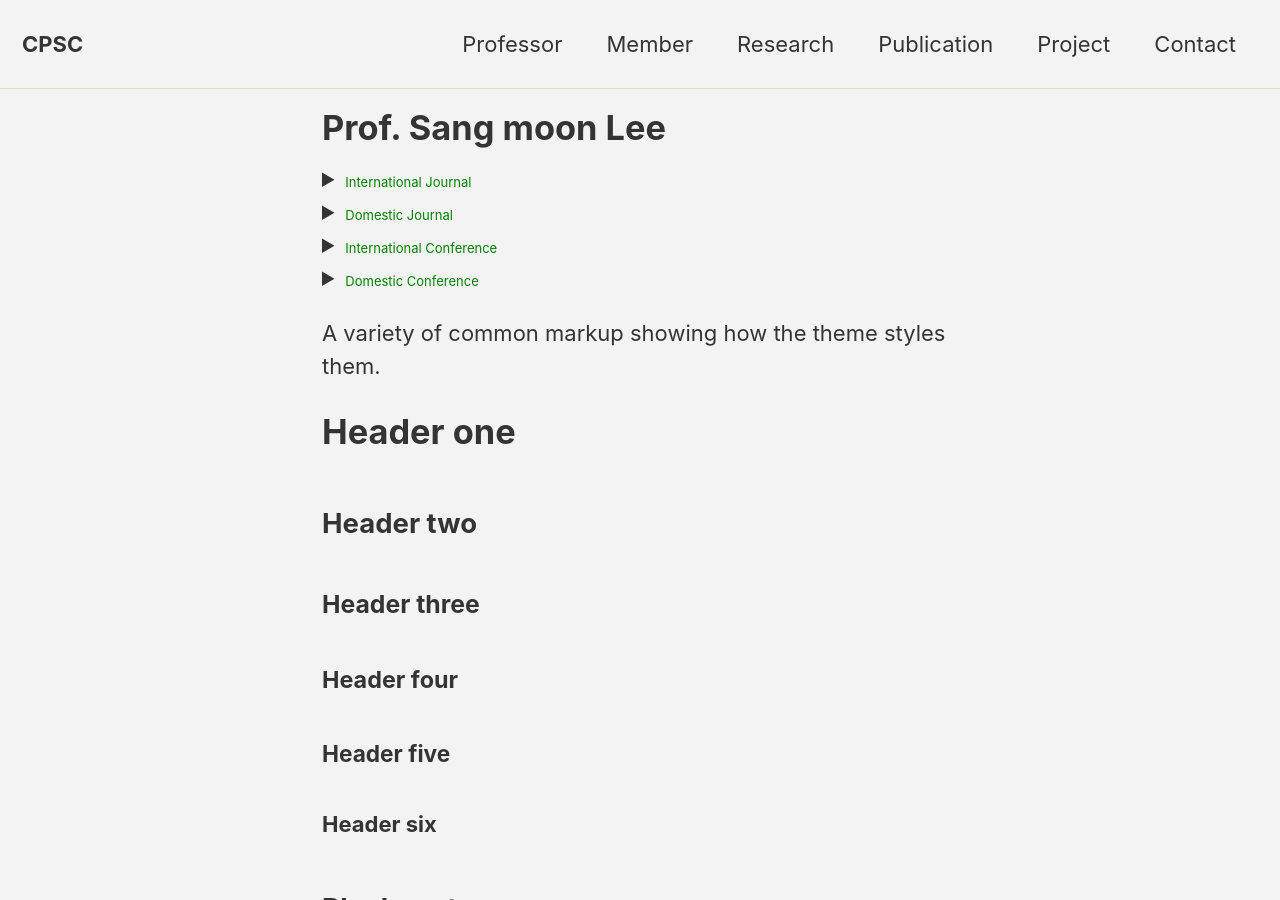
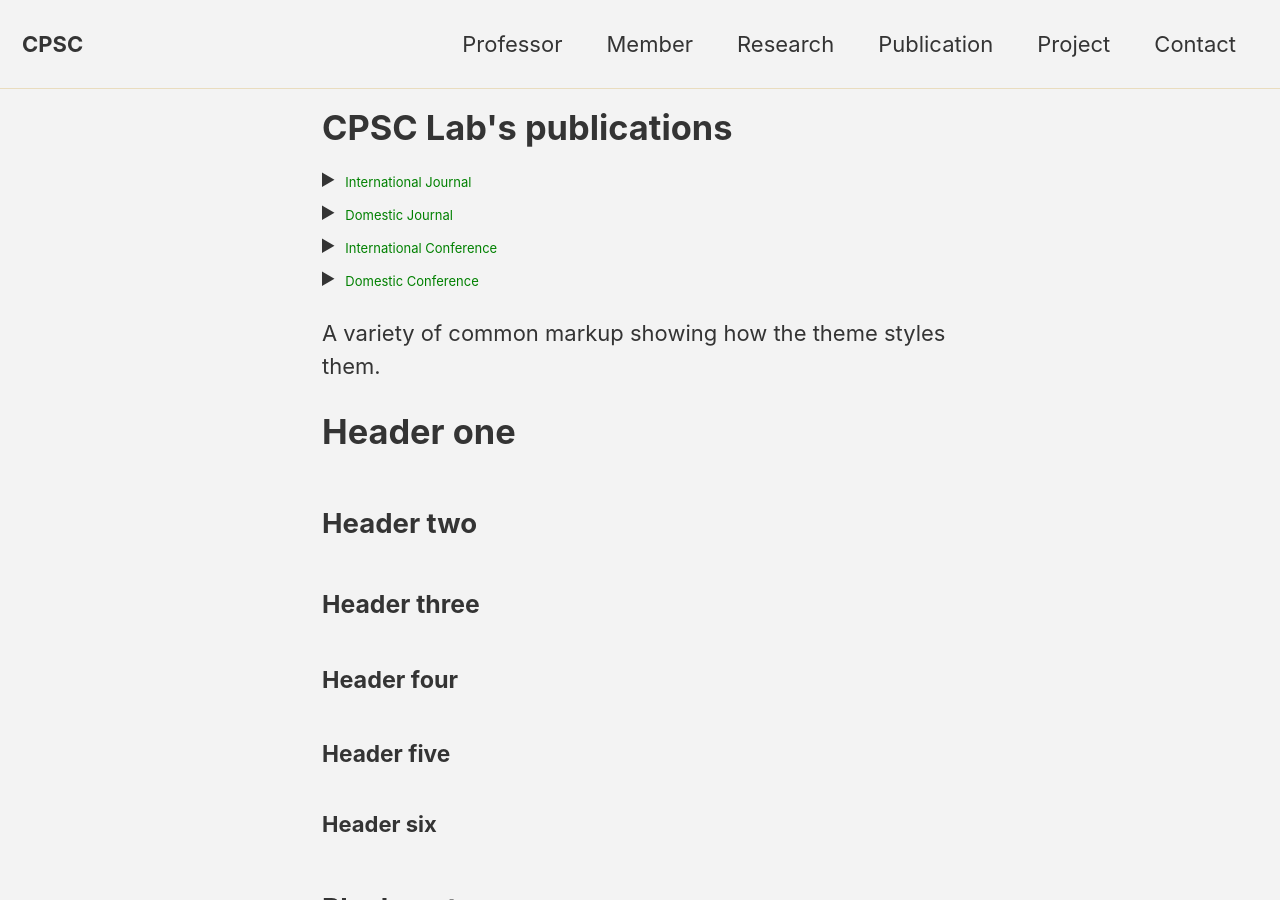
Before and after one commit to CPSC-LAB/CPSC-LAB.github.io, a Jekyll site: the page built from _pages/publications.md, in a window 1280 px wide and 900 px high. Built offline with Jekyll 4.4.1, drawn with Linux system fonts in a browser that asks for light colours; cached includes are drawn as plain includes.

Commit message:
Update publications.md

```diff
--- a/_pages/publications.md
+++ b/_pages/publications.md
@@ -1,5 +1,5 @@
 ---
-title: "Prof. Sang moon Lee"
+title: "CPSC Lab's publications"
 permalink: /publications_cpsc/
 layout: categories
 ---
```
